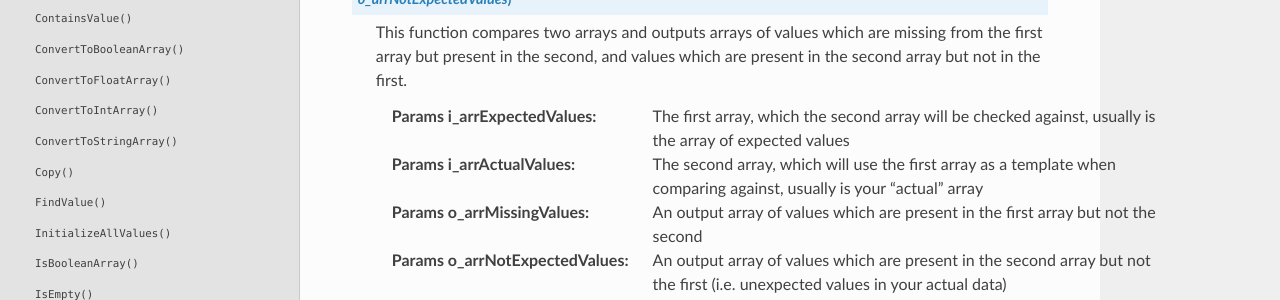
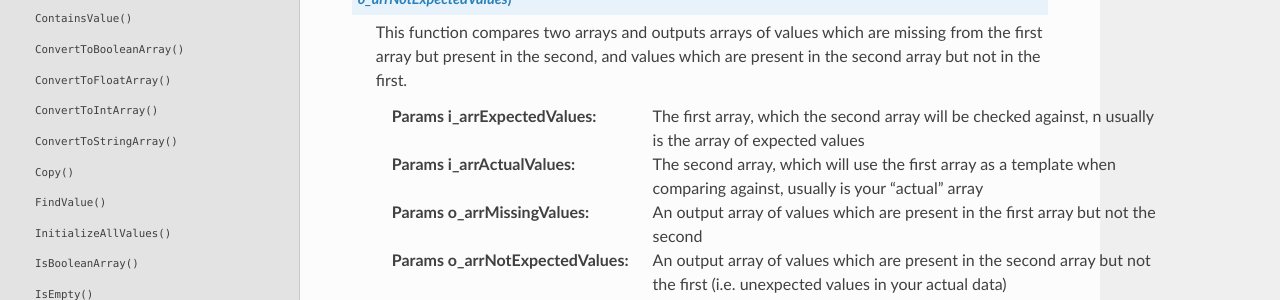
Before and after one commit to theonetruenerd/VenusLibraryDocumentation, a Sphinx documentation site: the page built from docs/source/Array.rst, in a window 1280 px wide and 900 px high, scrolled down 858 px. Shown: the part 151-451 px from the top of the window. Built offline with Sphinx 7.4.7 and the Read the Docs theme 2.0.0, drawn with Linux system fonts in a browser that asks for light colours; pages that are not in the unit, such as notebooks, are missing from menus.

```diff
--- a/docs/source/Array.rst
+++ b/docs/source/Array.rst
@@ -39,7 +39,7 @@ The array library from HSLExtensions adds functions to help manipulate 1-D array
 
   This function compares two arrays and outputs arrays of values which are missing from the first array but present in the second, and values which are present in the second array but not in the first.
 
-  :params i_arrExpectedValues: The first array, which the second array will be checked against, usually is the array of expected values
+  :params i_arrExpectedValues: The first array, which the second array will be checked against, \n usually is the array of expected values
   :params i_arrActualValues: The second array, which will use the first array as a template when comparing against, usually is your "actual" array
   :params o_arrMissingValues: An output array of values which are present in the first array but not the second
   :params o_arrNotExpectedValues: An output array of values which are present in the second array but not the first (i.e. unexpected values in your actual data)
```
